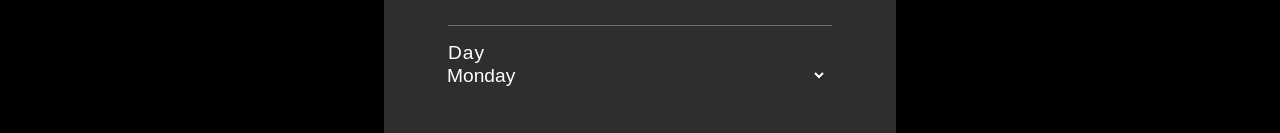
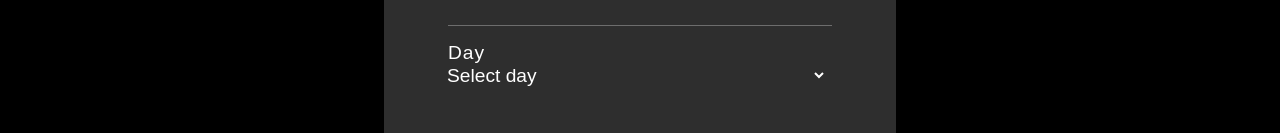
Before and after one commit to nadine-dawod/todoapp, a React (Create React App) app: page / in a window 1280 px wide. Shown: the part 294-427 px from the top of the page. Built offline with nearby package versions, Linux system fonts and the light colour scheme.

Commit message:
function for adding new todo

```diff
--- a/package.json
+++ b/package.json
@@ -11,6 +11,7 @@
     "react-icons": "^4.12.0",
     "react-router-dom": "^6.21.1",
     "react-scripts": "^5.0.1",
+    "uuid": "^9.0.1",
     "web-vitals": "^2.1.4"
   },
   "scripts": {
--- a/src/components/Form.js
+++ b/src/components/Form.js
@@ -5,26 +5,52 @@ import Button from "./Button";
 
 
 
-const Form = () => {
+const Form = ({addTodo}) => {
 
+    const [title, setTitle] = useState("");
+    const [task, setTask] = useState("");
+    const [day, setDay] = useState("");
+
+    const handleSubmit = (e) => {
+        e.preventDefault();
+
+        const newTodo = {
+            title,
+            task,
+            day
+            };
+
+        addTodo(newTodo);
+        setTitle("");
+        setTask("");
+        setDay("");
+    };
     return (
         <Card create={true} >
-            <form>
+            <form onSubmit={handleSubmit}>
                 <div className="form-container">
                     <h1>Add a new to do</h1>
                     <label>
                         <p>Title</p>
-                        <input type="text"/>
+                        <input
+                        value={title}
+                        type="text"
+                        onChange={(e) => setTitle(e.target.value)}/>
                     </label>
 
                     <label>
                         <p>Task</p>
-                        <input type="text"/>
+                        <input
+                        value={task}
+                        type="text"
+                        onChange={(e) => setTask(e.target.value)} />
                     </label>
 
                     <label>
                         <p>Day</p>
-                        <select>
+                        <select
+                        value={day}
+                        onChange={(e) => setDay(e.target.value)}>
                             <option value="" disabled={true}>
                                 Select day
                             </option>
@@ -43,7 +69,7 @@ const Form = () => {
                 </div>
             </form>
         </Card>
-        );
+    );
 };
 
 export default Form;
--- a/src/components/Home.js
+++ b/src/components/Home.js
@@ -1,4 +1,5 @@
 import { useState } from "react";
+import {v4 as uuidv4 } from "uuid";
 
 import List from "./List";
 import todoData from "../data/Todo";
@@ -8,9 +9,14 @@ const Home = () => {
 
     const [todo, setTodo] = useState(todoData);
 
+    const addTodo = (newTodo) => {
+        newTodo.id = uuidv4();
+        setTodo([newTodo, ...todo]);
+    };
+
     return (
         <div className="container">
-            <Form />
+            <Form addTodo={addTodo}/>
             <List todo={todo} />
         </div>
     );
--- a/src/components/Item.js
+++ b/src/components/Item.js
@@ -11,8 +11,6 @@ const Item = ({ todo, handleDelete, editTodo }) => {
     const handleChange = (e) => {
         setDone(e.target.checked);
     }
-
-
 
 /*     const [title, setTitle] = useState("Title");
     const [task, setTask] = useState("Task"); */
--- a/src/components/List.js
+++ b/src/components/List.js
@@ -1,7 +1,7 @@
 import Item from "./Item";
 
 
-const List = ({ todo }) => {
+const List = ({ todo, handleDelete }) => {
 
     if (!todo || todo.length === 0) {
         return <p>No ToDo's yet!</p>
@@ -10,7 +10,7 @@ const List = ({ todo }) => {
     return (
     <div className="todo-list">
         {todo.map((item) => (
-            <Item key={item.id} todo={item} />
+            <Item key={item.id} todo={item} handleDelete={handleDelete} />
         ))}
     </div>
     )
```
Also changed, not shown: 1 other file (tests, documents, lock files or other folders).
